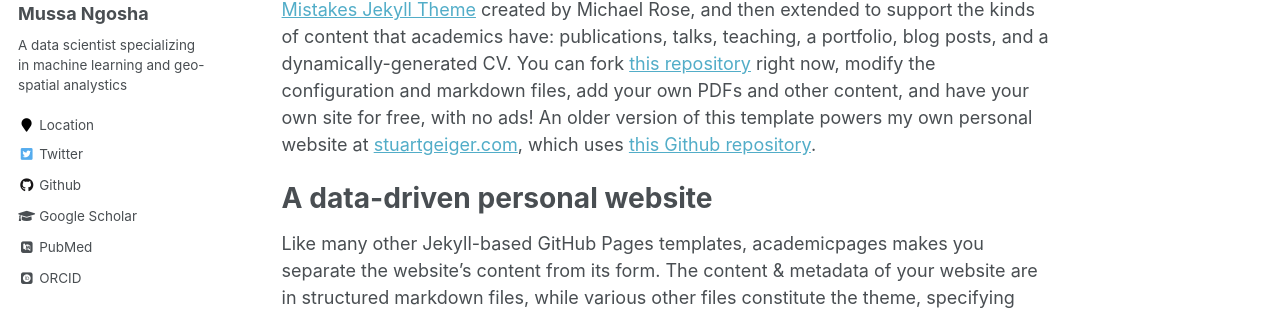
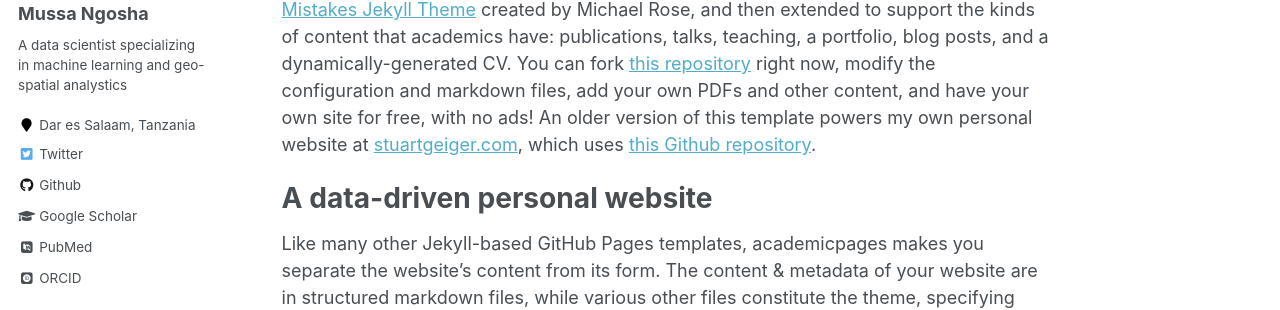
Before and after one commit to NgoshaJr/ngoshajr.github.io, a Jekyll site: the page built from _pages/about.md, in a window 1280 px wide. Shown: the part 300-610 px from the top of the page. Built offline with Jekyll 4.4.1, drawn with Linux system fonts in a browser that asks for light colours; some web fonts are replaced.

Commit message:
Update _config.yml

```diff
--- a/_config.yml
+++ b/_config.yml
@@ -83,7 +83,7 @@ author:
   name             : "Mussa Ngosha"
   avatar           : "profile.png"
   bio              : "A data scientist specializing in machine learning and geo-spatial analystics"
-  location         : "Location"
+  location         : "Dar es Salaam, Tanzania"
   employer         :
   pubmed           : //"https://www.ncbi.nlm.nih.gov/pubmed/?term=john+snow"
   googlescholar    : //"http://yourfullgooglescholarurl.com"
```
